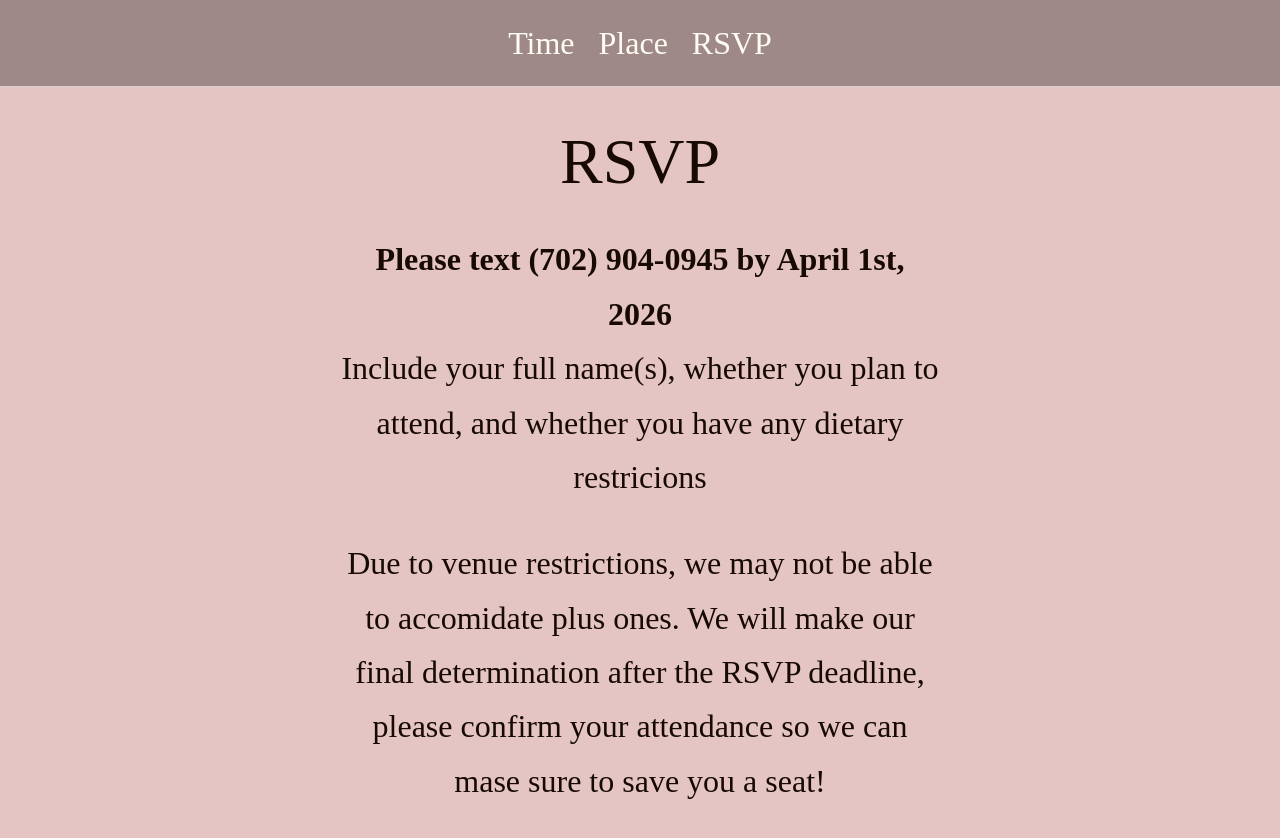
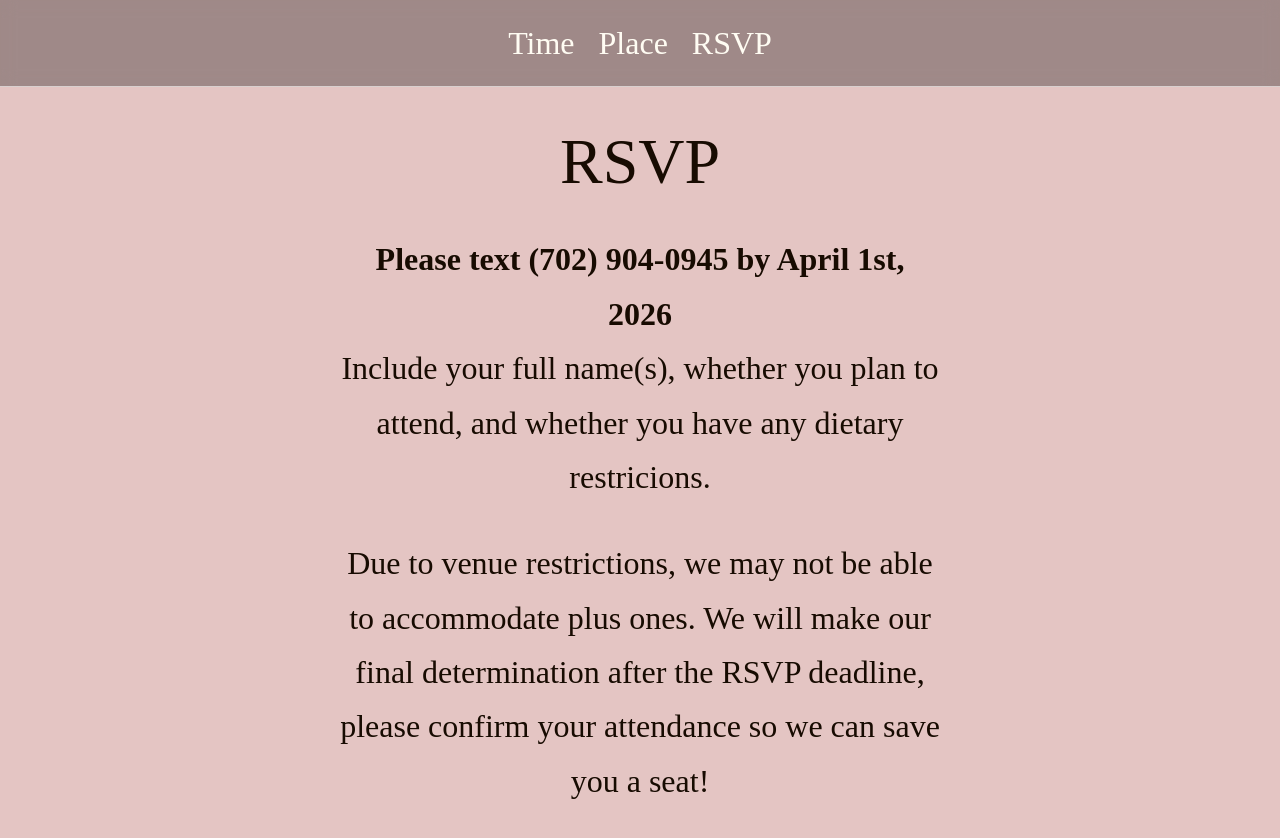
Before and after one commit to ramessey/ramessey.github.io, a Jekyll site: the page reception.html, which Jekyll copies as it is, in a window 1280 px wide and 900 px high, scrolled down 2830 px. Shown: the top 838 px of the window. Built offline with Jekyll 4.4.1, drawn with Linux system fonts in a browser that asks for light colours.

Commit message:
Fix typos in RSVP instructions

```diff
--- a/reception.html
+++ b/reception.html
@@ -169,8 +169,8 @@
     <div class="content">
       <h1>RSVP</h1>
       <h2>Please text (702) 904-0945 by April 1st, 2026</h2>
-      <p>Include your full name(s), whether you plan to attend, and whether you have any dietary restricions</p>
-      <p>Due to venue restrictions, we may not be able to accomidate plus ones. We will make our final determination after the RSVP deadline, please confirm your attendance so we can mase sure to save you a seat!</p>
+      <p>Include your full name(s), whether you plan to attend, and whether you have any dietary restricions.</p>
+      <p>Due to venue restrictions, we may not be able to accommodate plus ones. We will make our final determination after the RSVP deadline, please confirm your attendance so we can save you a seat!</p>
     </div>
   </section>
 
```
